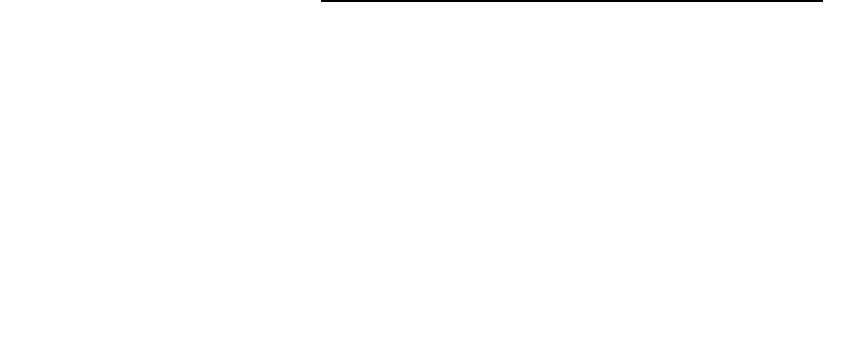
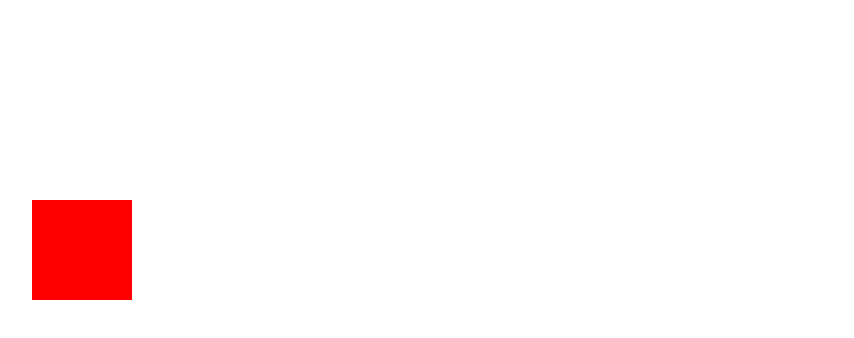
Before and after one commit to PancakeMcGee/Endless-Expanse, a plain HTML site: page index.html in a window 1280 px wide. Shown: the whole page, without its empty margins (68-922 px from the left). Drawn offline with Linux system fonts and the light colour scheme.

Commit message:
5/28/2002

```diff
--- a/style.css
+++ b/style.css
@@ -3,10 +3,10 @@ html, body{
 }
 
 #game{
-    width: 500px;
-    height: 100%;
-    border: 1px solid black;
-    margin: auto;
-    background-color: red
-
+    background-color: red;
+    height: 100px;
+    width: 100px;
+    position: fixed;
+    left: 100px;
+    top: 200px;
 }
```
